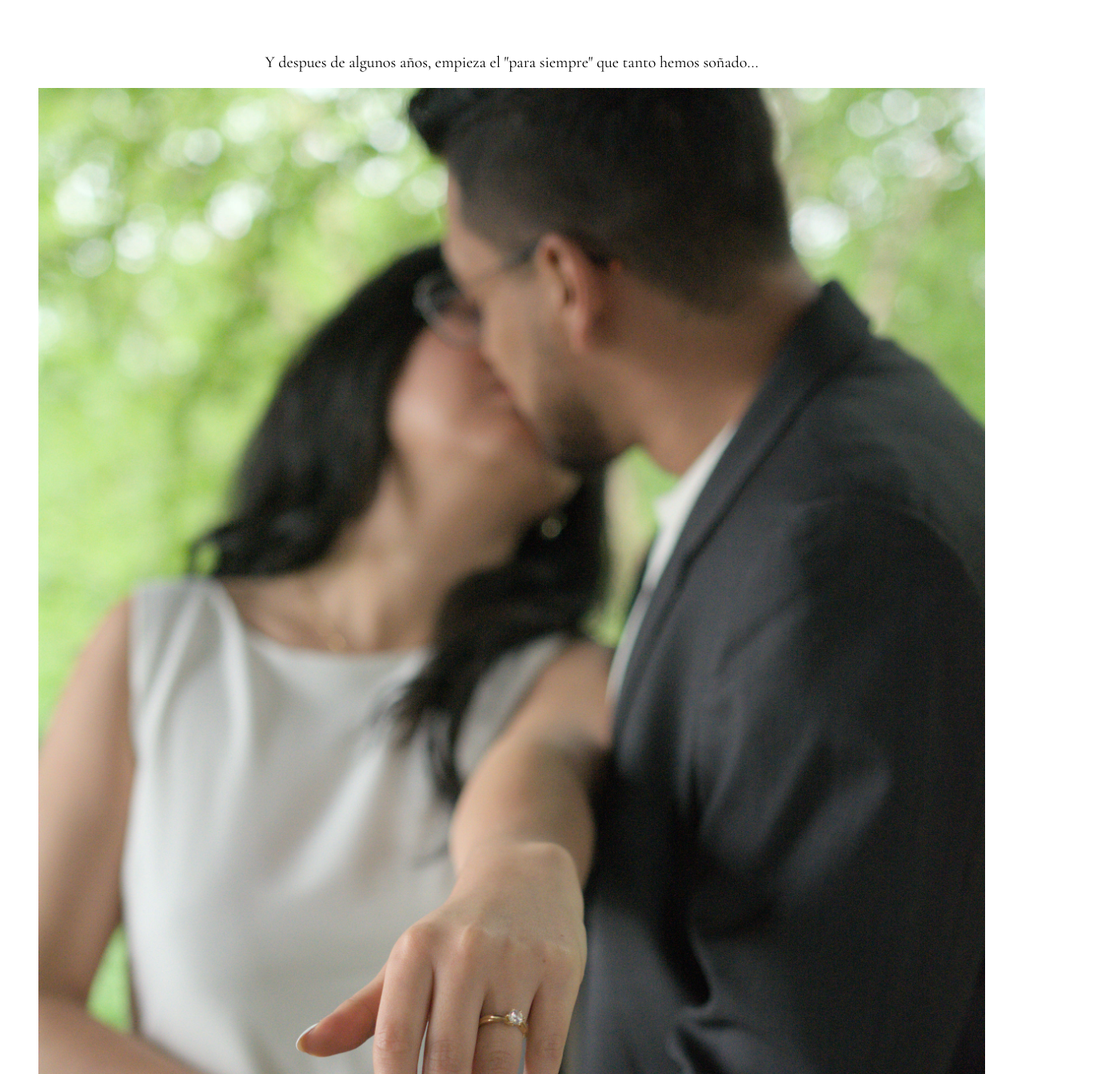
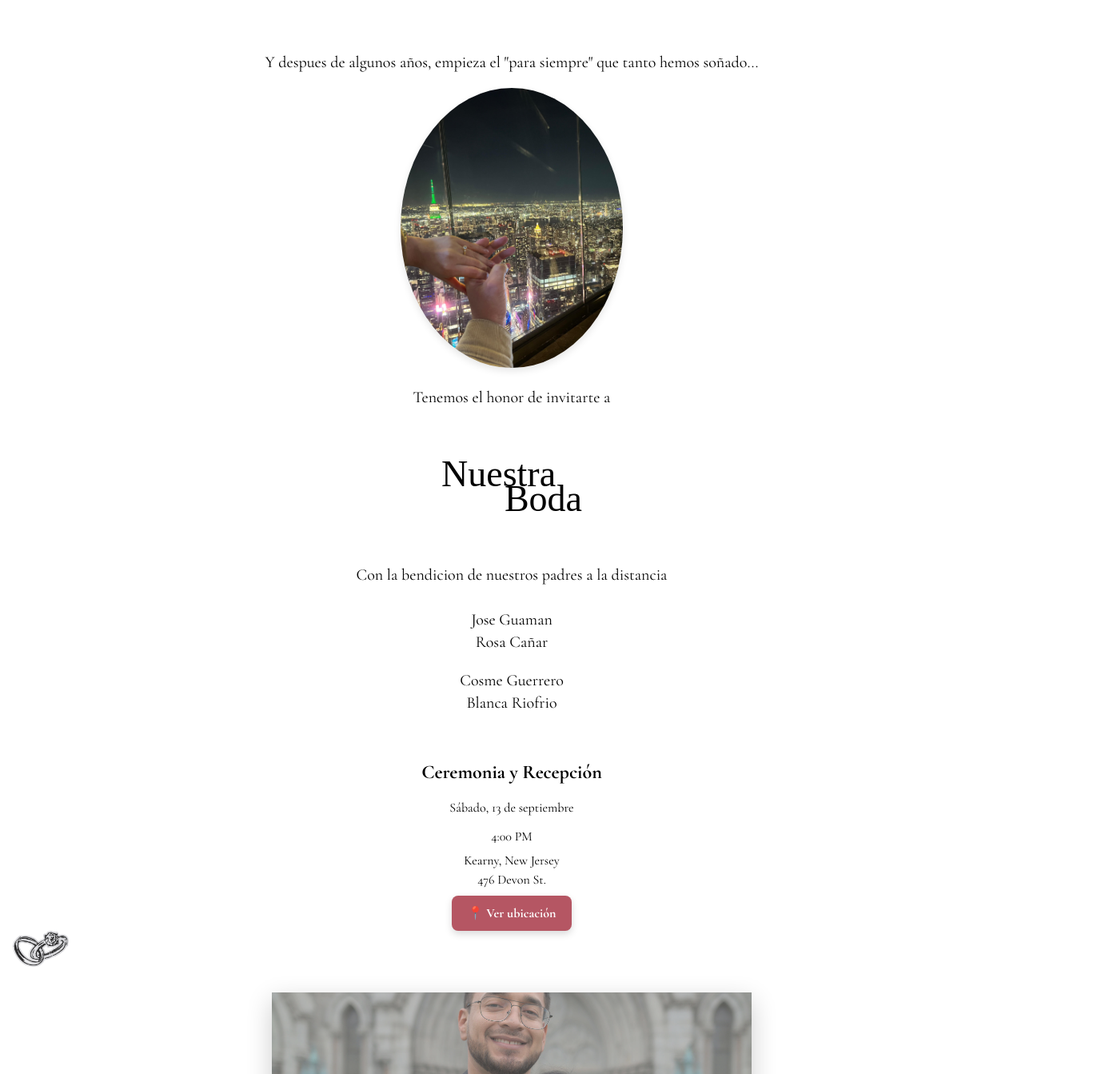
Before and after one commit to Pamefer/bodapamcos, a React (Create React App) app: page / in a window 1280 px wide. Shown: the part 802-2145 px from the top of the page at 80% size, 1397 px wide, since content can reach past the window. Built offline with nearby package versions, Linux system fonts and the light colour scheme; a web font is replaced by a local one.

Commit message:
add picture rascacielo

```diff
--- a/src/App.css
+++ b/src/App.css
@@ -6,9 +6,8 @@
 
 .audio-controls {
   height: 50px;
-  bottom: 1rem;
-  right: 3rem;
-  position: absolute;
+  bottom: 20px;
+  right: 50px;
   width: 50px;
   background: #413b3b;
   border-radius: 50%;
@@ -142,17 +141,47 @@
   line-height: 0.5rem;
 }
 
-.thirdSection {
+/* .thirdSection {
   transform: rotate(-11deg);
-}
+} */
 .iconos {
   width: "50%";
 }
 .iconos img {
+  width: 70px;
+  height: auto;
+  margin-left: 1rem;
+}
+.iconos img {
   display: block;
-  width: 100%;
-  height: 100%;
+  /* width: 100%;
+  height: 100%; */
   border-radius: inherit;
   object-position: center center;
   object-fit: cover;
 }
+
+.maps-button {
+  display: inline-block;
+  background-color: #b55663;
+  color: white;
+  text-decoration: none;
+  padding: 12px 20px;
+  border-radius: 8px;
+  font-size: 1rem;
+  font-weight: bold;
+  box-shadow: 0 4px 10px rgba(0, 0, 0, 0.15);
+  transition: background-color 0.3s ease;
+}
+
+.maps-button:hover {
+  background-color: #98404f;
+}
+
+.centralPic {
+  width: 278px; /* or any size you want */
+  height: 350px;
+  object-fit: cover;
+  border-radius: 50%; /* makes it a circle */
+  box-shadow: 0 4px 10px rgba(0, 0, 0, 0.1);
+}
--- a/src/App.js
+++ b/src/App.js
@@ -1,6 +1,7 @@
 import { useEffect, useRef, useState } from 'react';
 import principalPic from './static/DSC_0817.jpg';
 import manos from './static/DSC_0892.jpg';
+import rascacielo from './static/rascacielo.jpg';
 import anillos from './static/anillos.png';
 import bola from './static/bola.png';
 import lapromesa from './static/lapromesa.mp3';
@@ -101,7 +102,10 @@ function App() {
 
       <div className="secondSection">
         <p>Y despues de algunos años, empieza el "para siempre" que tanto hemos soñado...</p>
-        <img src={manos} alt="manos"></img>
+        <div >
+          <img src={rascacielo} alt="manos" className="centralPic"></img>
+
+        </div>
         <p>
           Tenemos el honor de invitarte a
         </p>
@@ -118,9 +122,25 @@ function App() {
           <p>Cosme Guerrero</p>
           <p>Blanca Riofrio</p>
         </div>
-
       </div>
       <div className="thirdSection">
+        <h2>Ceremonia y Recepción</h2>
+        <p>Sábado, 13 de septiembre</p>
+        <p>4:00 PM</p>
+        <div className="normalBlock">
+          <p>Kearny, New Jersey</p>
+          <p>476 Devon St.</p>
+        </div>
+
+        <a
+          href="https://www.google.com/maps/place/476+Devon+St,+Kearny,+NJ+07032"
+          target="_blank"
+          rel="noopener noreferrer"
+          class="maps-button"
+        >
+          📍 Ver ubicación
+        </a>
+
         <div className="iconos">
           <img src={anillos} alt="anillos" ></img>
         </div>
```
Also changed, not shown: src/static/rascacielo.jpg (added).
